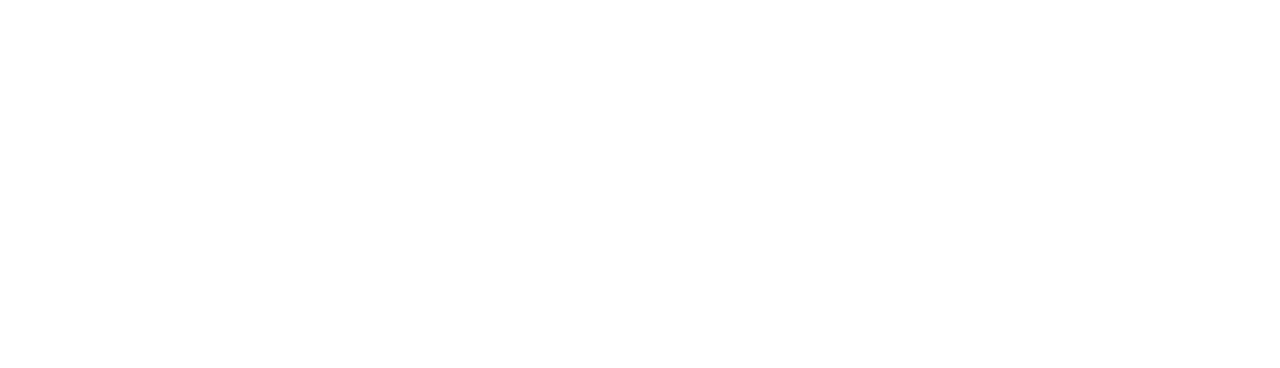
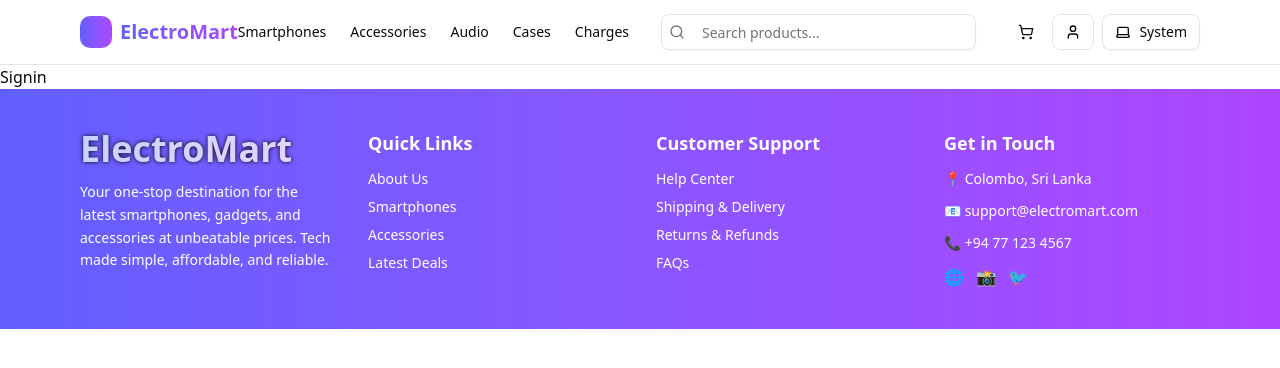
Before and after one commit to Sakuni02/electroMart-frontend, a React (Vite) app: page /sign-in in a window 1280 px wide. Shown: the top 368 px of the page. Built offline with nearby package versions, Linux system fonts and the light colour scheme.

Commit message:
electroMart-frondend second commit

```diff
--- a/src/components/Footer.jsx
+++ b/src/components/Footer.jsx
@@ -1,6 +1,6 @@
 function Footer() {
   return (
-    <div className="grid lg:grid-cols-4 bg-gradient-to-r from-indigo-500 to-purple-500 px-20 py-10 justify-start items-start gap-8 text-white">
+    <div className="grid lg:grid-cols-4 bg-gradient-to-r from-indigo-500 to-purple-500 px-20 py-10 justify-start items-start gap-8 text-white ">
       {/* Brand Section */}
       <div className="col-span-1 space-y-3">
         <h1 className="text-4xl font-bold bg-gradient-to-r from-indigo-200 to-purple-200 bg-clip-text text-transparent drop-shadow-[0_0_2px_black]">
--- a/src/components/Navigation.jsx
+++ b/src/components/Navigation.jsx
@@ -15,32 +15,16 @@
   const [isMenuOpen, setIsMenuOpen] = useState(false);
   const closeMobileMenu = () => setIsMenuOpen(false);
 
-  const desktopLinks = [
-    { path: "/shop/smartphones", label: "Smartphones" },
-    { path: "/shop/accssessories", label: "Accessories" },
-    { path: "/shop/audio", label: "Audio" },
-    { path: "/shop/cases", label: "Cases" },
-    { path: "/shop/charges", label: "Charges" },
-  ];
-
-  const mobileLinks = [
-    { path: "/shop/shoes", label: "Shoes" },
-    { path: "/shop/tshirts", label: "T-Shirt" },
-    { path: "/shop/shorts", label: "Shorts" },
-    { path: "/shop/pants", label: "Pants" },
-    { path: "/shop/socks", label: "Socks" },
-  ];
-
   return (
     <header className="sticky top-0 z-20 w-full border-b border-border bg-white/30 backdrop-blur-lg dark:bg-neutral-800/30">
       <div className="container flex h-16 items-center justify-between px-10 md:px-20">
         {/* Logo */}
-        <a href="/" className="flex items-center gap-2">
+        <Link to="/" className="flex items-center gap-2">
           <div className="h-8 w-8 rounded-lg bg-gradient-to-r from-indigo-500 to-purple-500"></div>
           <h1 className="text-xl font-bold bg-gradient-to-r from-indigo-500 to-purple-500 bg-clip-text text-transparent">
             ElectroMart
           </h1>
-        </a>
+        </Link>
 
         {/* Desktop Navigation */}
         <nav className="hidden md:flex items-center gap-6">
@@ -71,13 +55,13 @@
             },
           ].map((item) => {
             return (
-              <a
+              <Link
                 key={item.path}
-                href={item.path}
+                to={item.path}
                 className="text-sm font-medium transition-colors hover:text-primary"
               >
                 {item.label}
-              </a>
+              </Link>
             );
           })}
         </nav>
@@ -96,14 +80,14 @@
 
         {/* Desktop Icons */}
         <div className="hidden md:flex items-center gap-2">
-          <a href="/cart">
+          <Link to="/cart">
             <Button variant="ghost" size="icon">
               <ShoppingCart className="h-4 w-4" />
             </Button>
-          </a>
+          </Link>
 
           <DropdownMenu>
-            <DropdownMenuTrigger>
+            <DropdownMenuTrigger asChild>
               <Button
                 variant="ghost"
                 className="flex items-center px-3 py-2 rounded-md border"
@@ -200,28 +184,28 @@
               label: "Charges",
             },
           ].map((item) => (
-            <a
+            <Link
               key={item.path}
-              href={item.path}
+              to={item.path}
               className="block text-sm font-medium text-muted-foreground hover:text-primary px-8 pb-2 pt-5"
               onClick={closeMobileMenu}
             >
               {item.label}
-            </a>
+            </Link>
           ))}
         </div>
 
         <div className="flex flex-col gap-2 px-4 py-3 border-t border-gray-200 dark:border-neutral-700">
-          <a
-            href="/cart"
+          <Link
+            to="/cart"
             className="flex items-center gap-2 px-2 py-2 rounded-md hover:bg-gray-100 dark:hover:bg-neutral-700"
             onClick={closeMobileMenu}
           >
             <ShoppingCart className="h-5 w-5" />
             Cart
-          </a>
+          </Link>
           <a
-            href="/user"
+            to="/user"
             className="flex items-center gap-2 px-2 py-2 rounded-md"
             onClick={closeMobileMenu}
           >
--- /dev/null
+++ b/src/layouts/root.layout.jsx
@@ -0,0 +1,15 @@
+import Footer from "@/components/Footer";
+import Navigation from "@/components/Navigation";
+import { Outlet } from "react-router";
+
+function RootLayout() {
+  return (
+    <>
+      <Navigation />
+      <Outlet />
+      <Footer />
+    </>
+  );
+}
+
+export default RootLayout;
--- /dev/null
+++ b/src/lib/product.js
@@ -0,0 +1,12 @@
+export const getAllproducts = async (category) => {
+    const res = await fetch(`http://localhost:8000/api/products?category=${category}`, {
+        method: "GET",
+    });
+
+    if (!res.ok) {
+        throw new Error("Error while fetching the data");
+    }
+
+    const products = await res.json();
+    return products;
+};
--- a/src/main.jsx
+++ b/src/main.jsx
@@ -5,14 +5,21 @@
 import HomePage from "./pages/home.page";
 import SignUpPage from "./pages/sign-up.page";
 import SignInPage from "./pages/sign-in.page";
+import CategoryView from "./pages/category-view.page";
+import RootLayout from "./layouts/root.layout";
 
 createRoot(document.getElementById("root")).render(
   <StrictMode>
     <BrowserRouter>
       <Routes>
-        <Route path="/" element={<HomePage />} />
-        <Route path="/sign-up" element={<SignUpPage />} />
-        <Route path="/sign-in" element={<SignInPage />} />
+        <Route element={<RootLayout />}>
+          <Route path="/" element={<HomePage />} />
+          <Route path="/shop">
+            <Route path=":category" element={<CategoryView />} />
+          </Route>
+          <Route path="/sign-up" element={<SignUpPage />} />
+          <Route path="/sign-in" element={<SignInPage />} />
+        </Route>
       </Routes>
     </BrowserRouter>
   </StrictMode>
--- a/src/pages/category-view.page.jsx
+++ b/src/pages/category-view.page.jsx
@@ -2,14 +2,33 @@
 import { Button } from "../components/ui/button";
 import SimpleProductCard from "../components/SimpleProductCard";
 import { Slider } from "../components/ui/slider";
+import { data, useParams } from "react-router";
+import { useEffect, useState } from "react";
+import { getAllproducts } from "@/lib/product";
 
 function CategoryView() {
+  const { category } = useParams();
+  const [getProducts, setProducts] = useState([]);
+  const [getError, setError] = useState("");
+  const [getIsLoaing, setIsLoading] = useState(true);
+
+  useEffect(() => {
+    getAllproducts(category)
+      .then((data) => setProducts(data))
+      .catch((error) => setError(error.message))
+      .finally(() => setIsLoading(false));
+  }, [category]);
+
   return (
+    <main>
       <div className="container py-8 lg:px-25 px-5">
         <div className="flex flex-col lg:flex-row items-start justify-between">
           <div>
-          <h1 className="text-3xl font-bold mb-2">Smart Phone</h1>
+            <h1 className="text-3xl font-bold mb-2">{category}</h1>
             <p className="text-muted-foreground">3 products found</p>
+            <div>{getIsLoaing ? "Loading" : "Done"}</div>
+            <div>{getError}</div>
+            <div>{JSON.stringify(getProducts)}</div>
           </div>
 
           <div className="flex flex-row gap-2 mt-4">
@@ -90,6 +109,7 @@
           <SimpleProductCard />
         </div>
       </div>
+    </main>
   );
 }
 
--- a/src/pages/home.page.jsx
+++ b/src/pages/home.page.jsx
@@ -5,14 +5,11 @@
 
 function HomePage() {
   return (
-    <>
-      <Navigation />
-      <main className="flex flex-col gap-8 min-h-screen w-full overflow-x-hidden">
-        <HeroGrid />
-        <CategorySection />
-        <ProductSesction />
-      </main>
-    </>
+    <main className="flex flex-col gap-8 min-h-screen w-full overflow-x-hidden">
+      <HeroGrid />
+      <CategorySection />
+      <ProductSesction />
+    </main>
   );
 }
 
--- a/src/pages/sign-in.page.jsx
+++ b/src/pages/sign-in.page.jsx
@@ -1,5 +1,11 @@
 function SignInPage() {
-  return <div></div>;
+  return (
+    <main>
+      <div>
+        <h1>Signin</h1>
+      </div>
+    </main>
+  );
 }
 
 export default SignInPage;
--- a/src/pages/sign-up.page.jsx
+++ b/src/pages/sign-up.page.jsx
@@ -1,5 +1,11 @@
 function SignUpPage() {
-  return <div></div>;
+  return (
+    <main>
+      <div>
+        <h1>Signup</h1>
+      </div>
+    </main>
+  );
 }
 
 export default SignUpPage;
```
Lines whose indentation alone changed are shown as unchanged.
